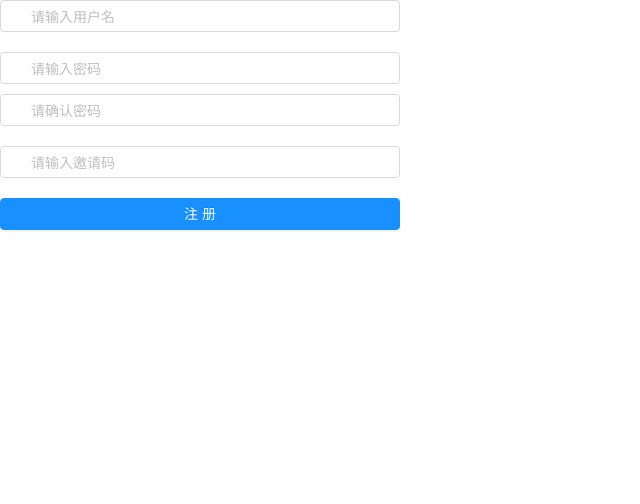
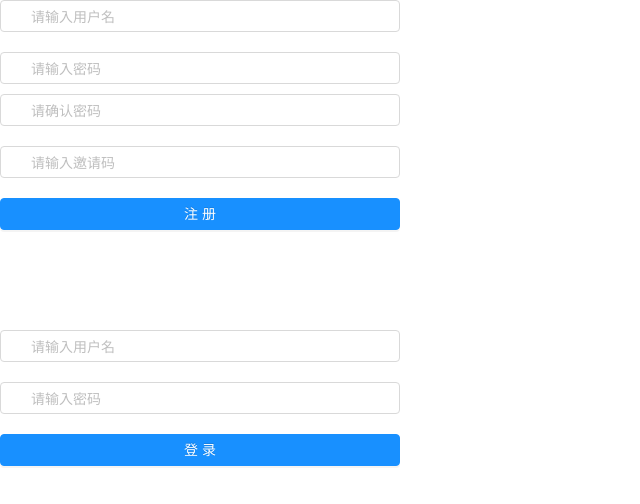
Before and after one commit to Erriy/harvest-web, a Vue app: page / in a window 1280 px wide. Shown: the top 504 px of the page, without its empty margins (0-640 px from the left). Built offline with nearby package versions, Linux system fonts and the light colour scheme.

Commit message:
feat: 🎸 增加login组件和完善regist组件

```diff
--- a/src/App.vue
+++ b/src/App.vue
@@ -1,16 +1,20 @@
 <template>
   <div id="app">
     <regist></regist>
+    <div style='margin:100px'></div>
+    <login></login>
   </div>
 </template>
 
 <script>
 import regist from './components/regist.vue'
+import login from './components/login.vue'
 
 export default {
   name: 'App',
   components: {
-    regist
+    regist,
+    login,
   }
 }
 </script>
--- a/src/api.js
+++ b/src/api.js
@@ -16,18 +16,30 @@ const user = {
         password='',
         invite_code=''
     }={}) {
-        const res = await axios_client.post('/user/regist', {
-            username,
-            password: this.password_hash(username, password),
-            invite_code
-        });
-        console.log(res.data());
+        try {
+            const res = await axios_client.post('/user/regist', {
+                username,
+                password: this.password_hash(username, password),
+                invite_code
+            });
+            return res.data;
+        } catch(e) {
+            return e.response.data;
+        }
     },
     async login({
         username='',
         password=''
     }) {
-        console.log(username, password);
+        try {
+            const res = await axios_client.post('/user/login', {
+                username,
+                password: this.password_hash(username, password)
+            });
+            return res.data;
+        } catch(e) {
+            return e.response.data;
+        }
     },
 }
 
--- a/src/components/login.vue
+++ b/src/components/login.vue
@@ -1,13 +1,57 @@
 <template>
-
+    <div id='login'>
+        <a-input ref="userNameInput" v-model="username" placeholder="请输入用户名">
+            <a-icon slot="prefix" type="user" />
+        </a-input>
+        <div style="margin:20px"></div>
+        <a-input-password v-model="password" placeholder="请输入密码">
+            <a-icon slot="prefix" type="lock" />
+        </a-input-password>
+        <div style="margin:20px"></div>
+        <a-button style="width:400px" type="primary" :loading='loading' @click="login">登录</a-button>
+    </div>
 </template>
 
 <script>
 export default {
-
+    data() {
+        return {
+            username: '',
+            password: '',
+            loading: false,
+        }
+    },
+    methods: {
+        async login() {
+            if (this.username == '') {
+                this.$message.error('请输入用户名');
+                return;
+            }
+            if (this.password == '') {
+                this.$message.error('请输入密码');
+                return;
+            }
+            this.loading = true;
+            try {
+                const res = await this.$api.user.login({
+                    username: this.username,
+                    password: this.password,
+                });
+                if(200 === res.code) {
+                    this.$message.success('登录成功');
+                } else {
+                    this.$message.error(res.message);
+                }
+            } finally {
+                this.loading = false;
+            }
+        }
+    }
 }
 </script>
 
 <style>
-
+#login{
+    width: 400px;
+}
 </style>
--- a/src/components/regist.vue
+++ b/src/components/regist.vue
@@ -16,7 +16,7 @@
             <a-icon slot="prefix" type="user-add" />
         </a-input>
         <div style="margin:20px"></div>
-        <a-button style="width:400px" type="primary" @click="regist">注册</a-button>
+        <a-button style="width:400px" type="primary" :loading='loading' @click="regist">注册</a-button>
         <div style="margin:10px"></div>
         <!-- <div style="float:right;">
             <router-link to="/login">已有账号？点击登录</router-link>
@@ -32,6 +32,7 @@ export default {
             password1: '',
             password2: '',
             invite_code: '',
+            loading: false,
         }
     },
     methods: {
@@ -52,11 +53,21 @@ export default {
                 this.$message.error('请输入邀请码');
                 return;
             }
-            await this.$api.user.regist({
-                username: this.username,
-                password: this.password1,
-                invite_code: this.invite_code
-            });
+            this.loading = true;
+            try {
+                const res = await this.$api.user.regist({
+                    username: this.username,
+                    password: this.password1,
+                    invite_code: this.invite_code
+                });
+                if(200 === res.code) {
+                    this.$message.success('注册成功');
+                } else {
+                    this.$message.error(res.message);
+                }
+            } finally {
+                this.loading = false;
+            }
         }
     }
 }
```
